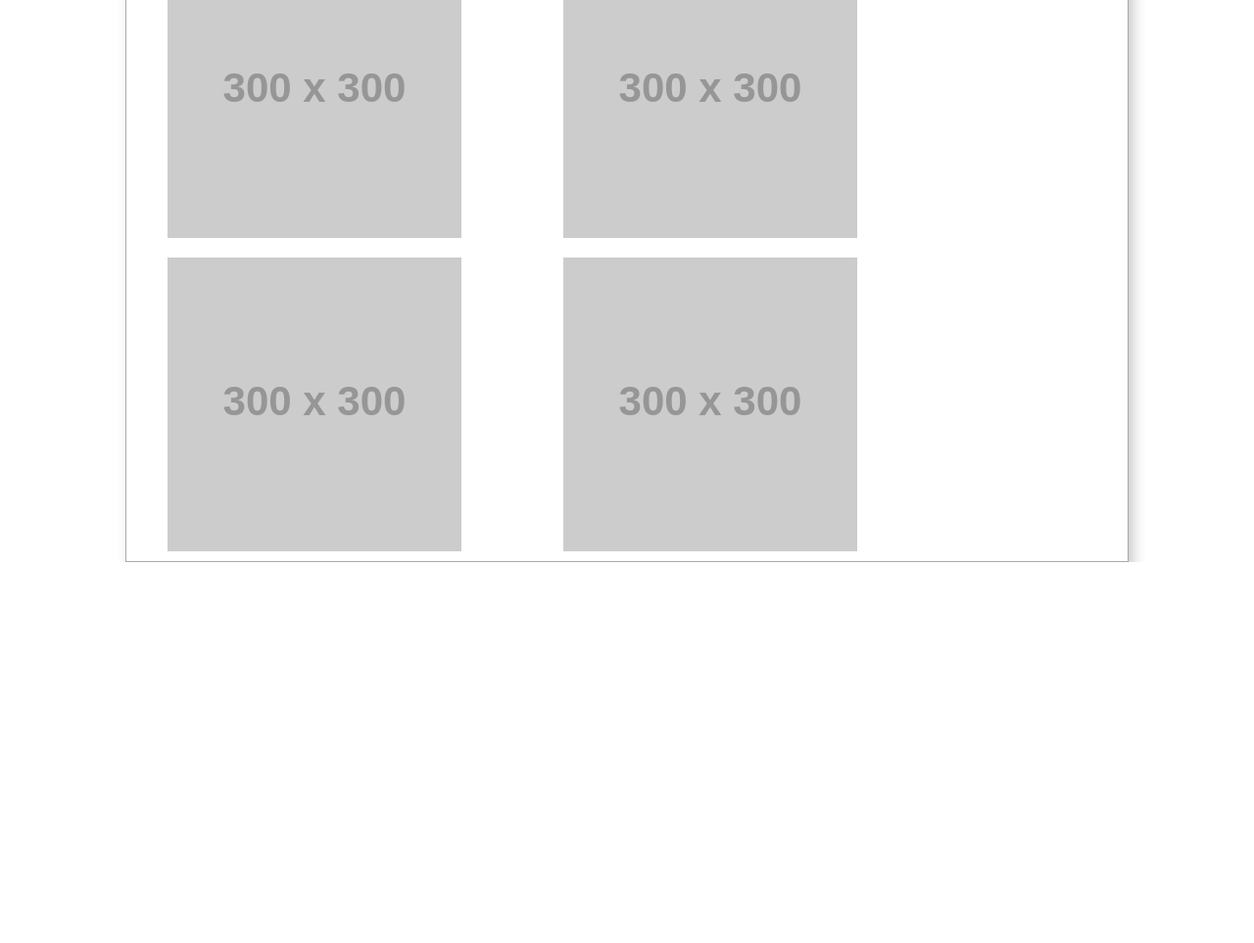
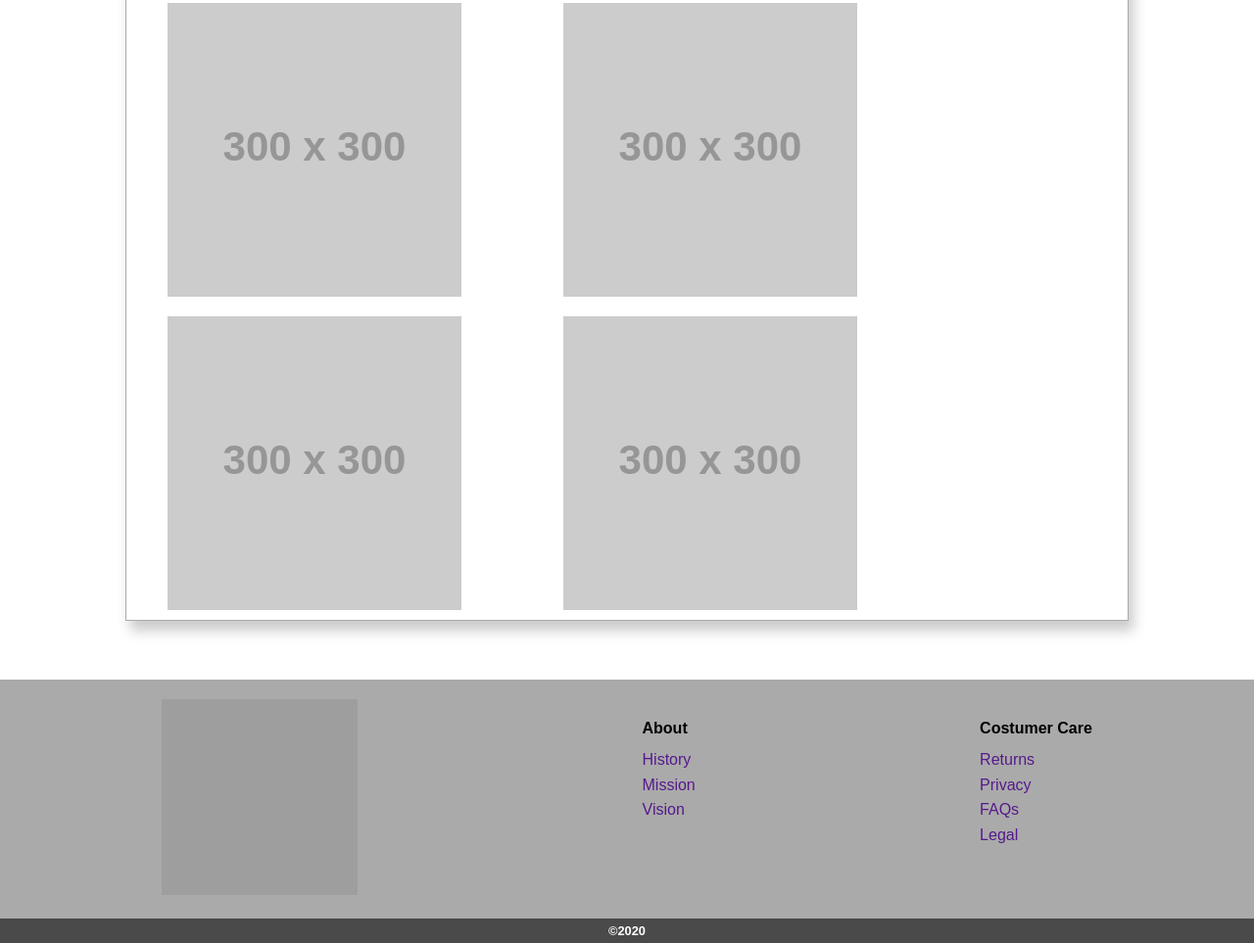
Before and after one commit to AdelyJfer/08042020, a plain HTML site: page index.html in a window 1280 px wide. Shown: the part 1226-2189 px from the top of the page at 98% size. Before the commit the page ends 1800 px from the top, so only its background shows below. Drawn offline with Linux system fonts and the light colour scheme; grey boxes are pictures that could not be loaded; placeholder pictures from the web are drawn by us.

Commit message:
added footer

```diff
--- a/css/styles.css
+++ b/css/styles.css
@@ -4,6 +4,21 @@ body{
     font-family: sans-serif;
 }
 
+a{
+    text-decoration: none;
+}
+
+ul{
+
+    list-style: none;
+    padding: 0;
+    margin: 0;
+}
+
+h4{
+
+    margin-bottom: 10px;
+}
 nav ul {
     margin: 0;
     padding: 0;
@@ -77,7 +92,7 @@ main{
 
 
     width:80% ;
-    margin:0 auto ;
+    margin:60px auto ;
     box-shadow: 5px 10px 12px #39393944;
     border: 1px solid #aaa;
     display: flex;
@@ -148,7 +163,37 @@ main{
     display: flex;
 }
 
+footer{
+
+    background-color: #aaa;
+    padding: 20px;
+}
 .social ul a {
 
     text-decoration: none;
 }
+
+
+
+.fotter-content{
+    display: flex;
+    flex-flow: row wrap;
+    justify-content: space-around;
+}
+
+
+
+.fotter-content li {
+
+    line-height: 1.6em;
+}
+
+.copy{
+
+    background-color: #4a4a4a;
+    padding: 5px;
+    color: #fff;
+    font-weight: 600;
+    font-size: .8em;
+    text-align: center;
+}
--- a/index.html
+++ b/index.html
@@ -217,6 +217,40 @@
 
 
 
+
     </main>
+
+    <footer>
+        <div class="fotter-content">
+        <div class="footer-img">
+          <img src="http://picsum.photos/200" alt="placeholder footer">
+        </div>
+
+        <div>
+            <h4>About</h4>
+            <ul>
+                <li><a href="">History </a></li>
+                <li><a href="">Mission</a></li>
+                <li><a href="">Vision</a></li>
+            </ul>
+        </div>
+
+        <div>
+            <h4>Costumer Care</h4>
+            <ul>
+                <li><a href="">Returns</a></li>
+                <li><a href="">Privacy</a></li>
+                <li><a href="">FAQs</a></li>
+                <li><a href="">Legal</a></li>
+            </ul>
+        </div>
+      </div>
+
+
+    </footer>
+
+     <div class="copy">
+          <span>&copy;2020</span>
+      </div>
 </body>
 </html>
```
